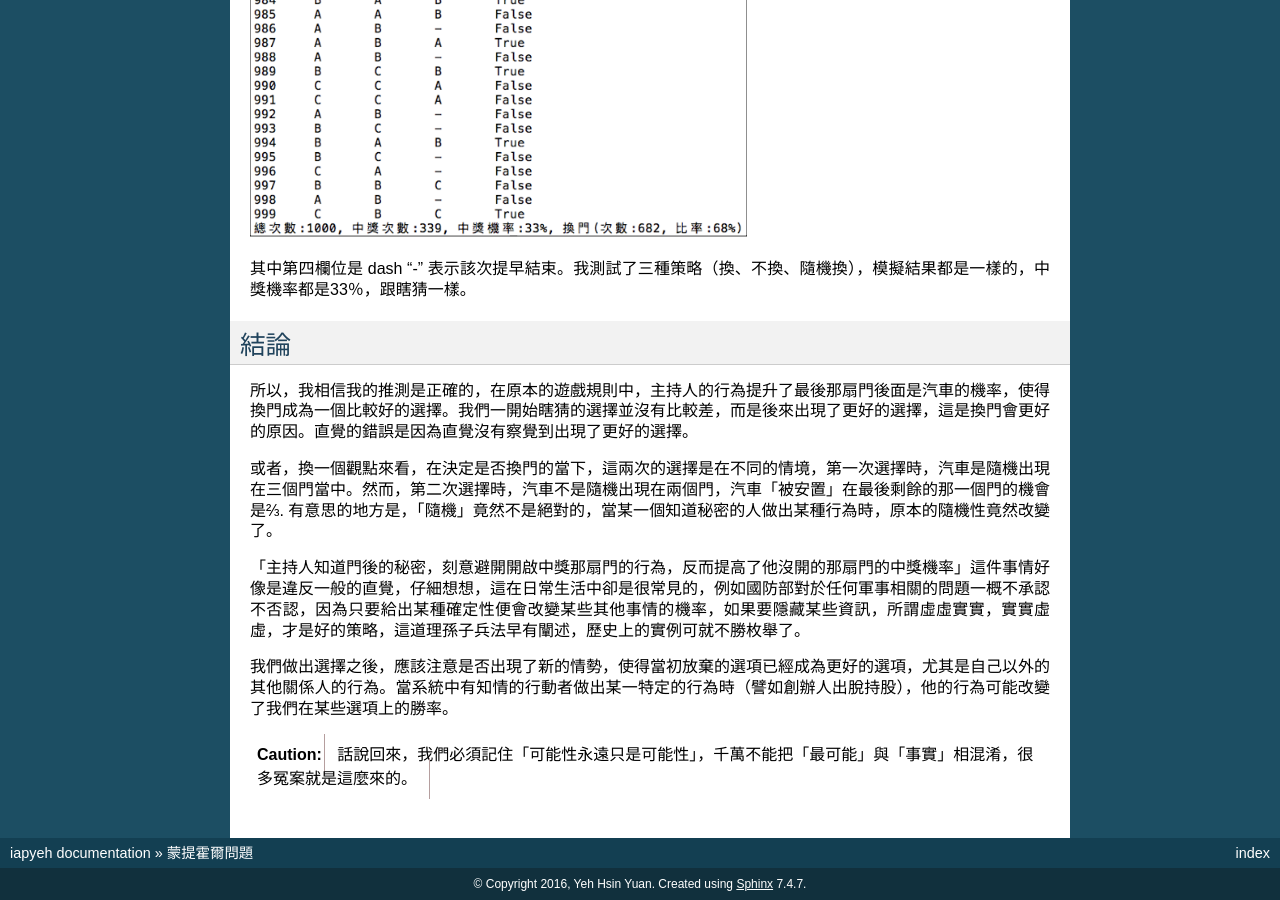
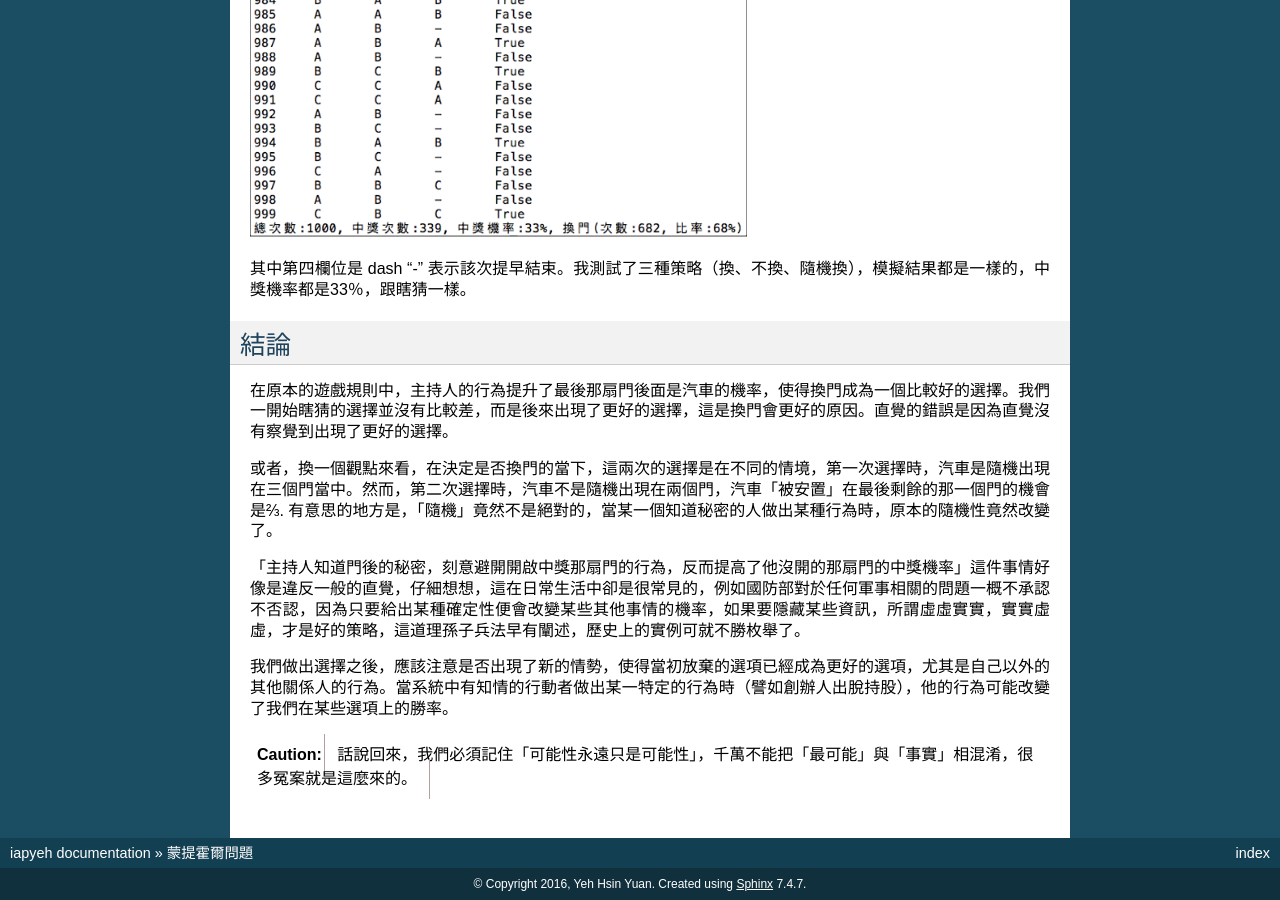
Before and after one commit to iapyeh/iapyeh, a Sphinx documentation site: the page built from docs/blogs/MontyHallProblem.rst, in a window 1280 px wide and 900 px high, scrolled down 3970 px. Built offline with Sphinx 7.4.7, drawn with Linux system fonts in a browser that asks for light colours.

Commit message:
Google Docs reST Editor@2017-2-13 19:5:36

```diff
--- a/docs/blogs/MontyHallProblem.rst
+++ b/docs/blogs/MontyHallProblem.rst
@@ -219,7 +219,7 @@
 結論
 ====
 
-所以，我相信我的推測是正確的，在原本的遊戲規則中，主持人的行為提升了最後那扇門後面是汽車的機率，使得換門成為一個比較好的選擇。我們一開始瞎猜的選擇並沒有比較差，而是後來出現了更好的選擇，這是換門會更好的原因。直覺的錯誤是因為直覺沒有察覺到出現了更好的選擇。
+在原本的遊戲規則中，主持人的行為提升了最後那扇門後面是汽車的機率，使得換門成為一個比較好的選擇。我們一開始瞎猜的選擇並沒有比較差，而是後來出現了更好的選擇，這是換門會更好的原因。直覺的錯誤是因為直覺沒有察覺到出現了更好的選擇。
 
 或者，換一個觀點來看，在決定是否換門的當下，這兩次的選擇是在不同的情境，第一次選擇時，汽車是隨機出現在三個門當中。然而，第二次選擇時，汽車不是隨機出現在兩個門，汽車「被安置」在最後剩餘的那一個門的機會是⅔. 有意思的地方是，「隨機」竟然不是絕對的，當某一個知道秘密的人做出某種行為時，原本的隨機性竟然改變了。
 
```
